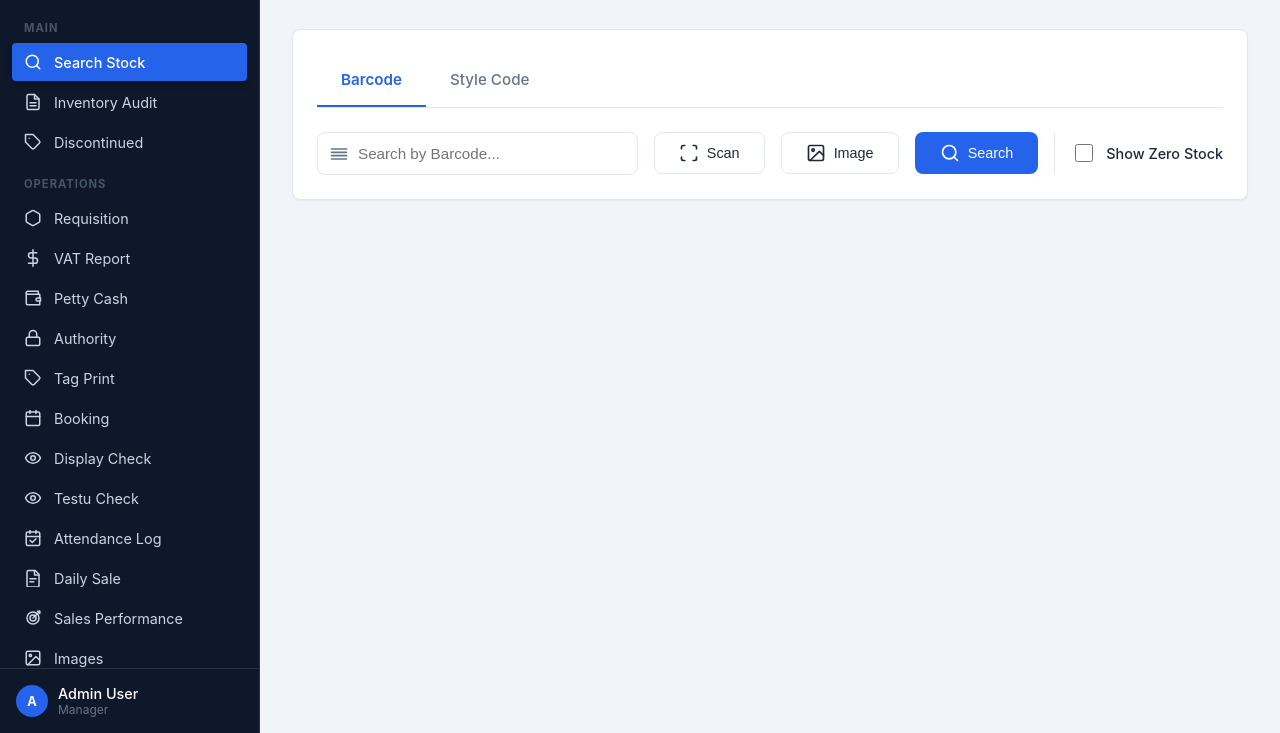
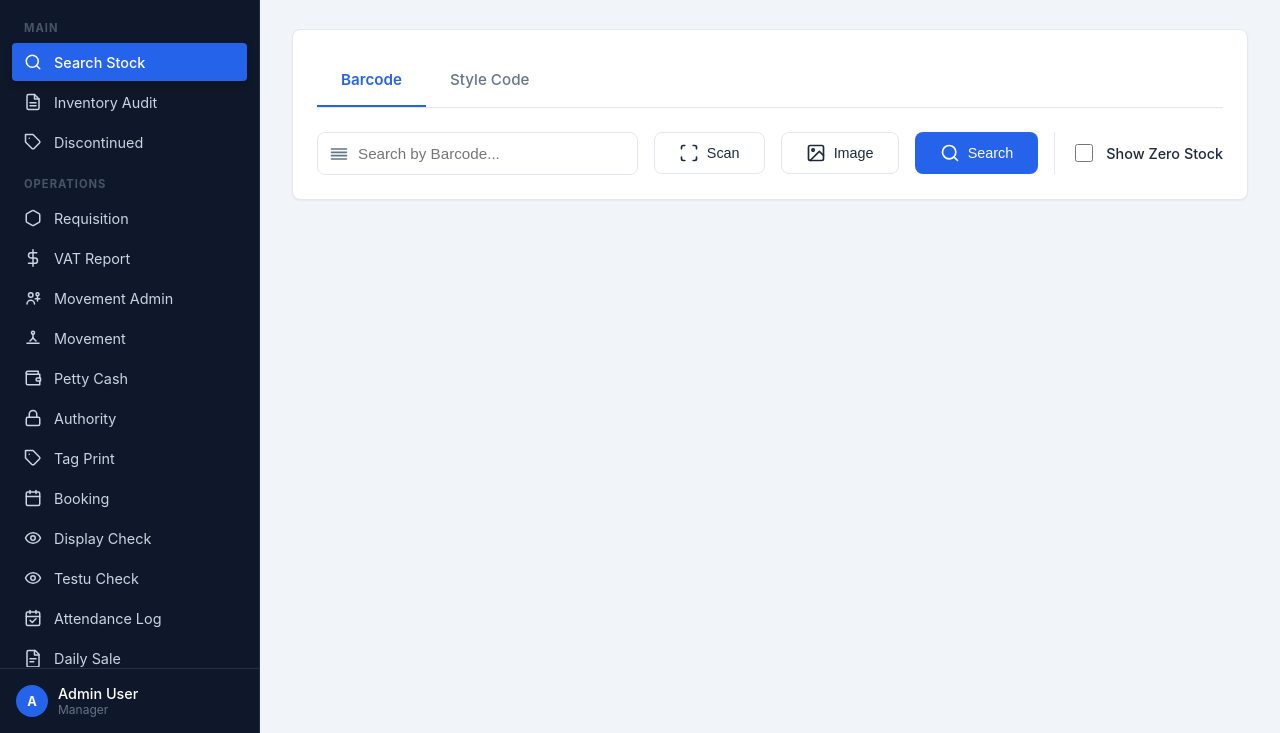
Before and after one commit to ctgblucheez-byrauf/stocksearch, a plain HTML site: page index.html in a window 1280 px wide. Shown: the part 67-800 px from the top of the page. Drawn offline with nearby package versions, Linux system fonts and the light colour scheme.

Commit message:
Update index.html

```diff
--- a/index.html
+++ b/index.html
@@ -247,6 +247,26 @@
         <div class="nav-group-title" style="margin-top:1rem">Operations</div>
         <a href="cstock.html" onclick="toggleSidebar()"><svg viewBox="0 0 24 24"><path d="M21 16V8a2 2 0 0 0-1-1.73l-7-4a2 2 0 0 0-2 0l-7 4A2 2 0 0 0 3 8v8a2 2 0 0 0 1 1.73l7 4a2 2 0 0 0 2 0l7-4A2 2 0 0 0 21 16z"></path></svg>Requisition</a>
         <a href="vat.html" onclick="toggleSidebar()"><svg viewBox="0 0 24 24"><line x1="12" y1="1" x2="12" y2="23"></line><path d="M17 5H9.5a3.5 3.5 0 0 0 0 7h5a3.5 3.5 0 0 1 0 7H6"></path></svg>VAT Report</a>
+        <a href="move_admin.html" onclick="toggleSidebar()">
+    <svg viewBox="0 0 24 24">
+        <circle cx="9" cy="8" r="3"></circle>
+        <path d="M4 20c0-3 2.5-5 5-5s5 2 5 5"></path>
+        <circle cx="18" cy="7" r="2"></circle>
+        <path d="M18 10v6"></path>
+        <path d="M15 13h6"></path>
+    </svg>
+    Movement Admin
+</a>
+        <a href="move_user.html" onclick="toggleSidebar()">
+    <svg viewBox="0 0 24 24">
+        <circle cx="12" cy="5" r="2"></circle>
+        <path d="M12 7v5"></path>
+        <path d="M12 12l-4 4"></path>
+        <path d="M12 12l4 4"></path>
+        <path d="M4 19h16"></path>
+    </svg>
+    Movement
+</a>
         <a href="pettycash.html" onclick="toggleSidebar()"><svg viewBox="0 0 24 24"><path d="M21 12V7H5a2 2 0 0 1 0-4h14v4"></path><path d="M3 5v14a2 2 0 0 0 2 2h16v-5"></path><path d="M18 12a2 2 0 0 0 0 4h4v-4h-4z"></path></svg>Petty Cash</a>
         <a href="admin.html" onclick="toggleSidebar()"><svg viewBox="0 0 24 24"><rect x="3" y="11" width="18" height="11" rx="2" ry="2"></rect><path d="M7 11V7a5 5 0 0 1 10 0v4"></path></svg>Authority</a>
         <a href="tag.html" onclick="toggleSidebar()"><svg viewBox="0 0 24 24"><path d="M20.59 13.41l-7.17 7.17a2 2 0 0 1-2.83 0L2 12V2h10l8.59 8.59a2 2 0 0 1 0 2.82z"></path><line x1="7" y1="7" x2="7.01" y2="7"></line></svg>Tag Print</a>
```
